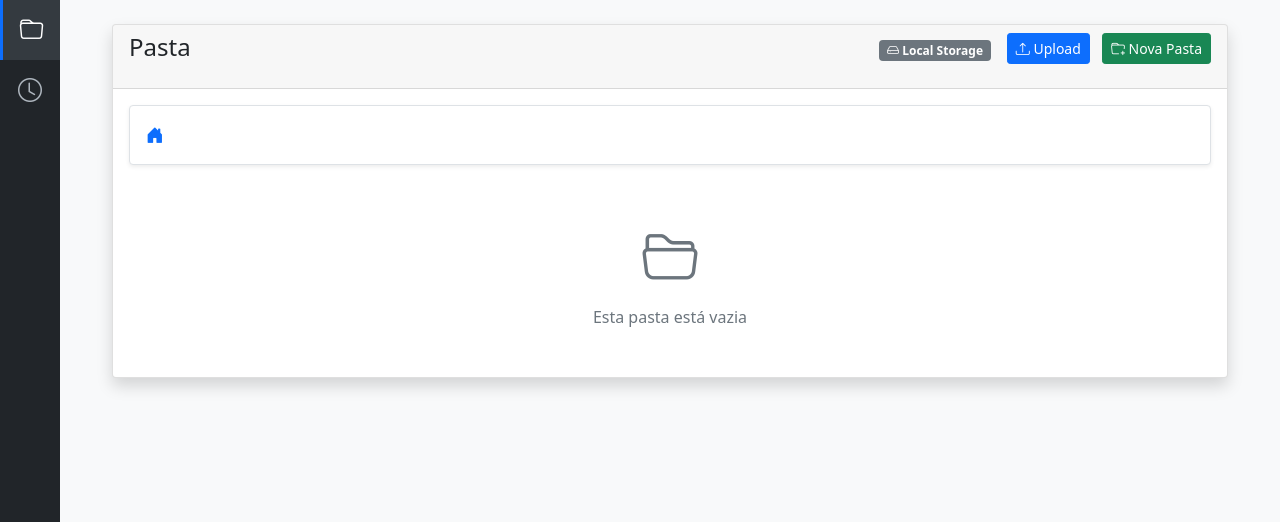
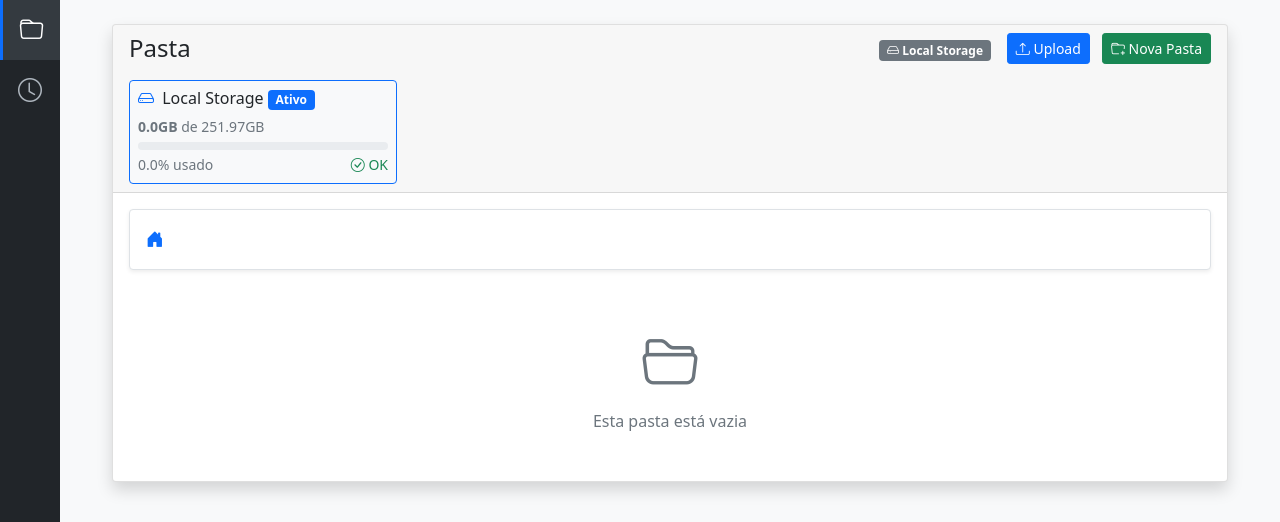
Before and after one commit to atlas-jedi/pasta, a Flask app: page / in a window 1280 px wide. Shown: the top 522 px of the page. Run offline with Flask 3, Linux system fonts and the light colour scheme.

Commit message:
feat: Add storage usage tracking and multi-storage support
- Implement get_storage_usage() method for storage providers
- Add storage usage tracking for Cloudinary and Local Storage
- Update file manager routes to support multiple storage providers
- Enhance index.html template with detailed storage usage visualization
- Improve error handling and logging for storage usage retrieval

```diff
--- a/app/modules/file_manager/routes.py
+++ b/app/modules/file_manager/routes.py
@@ -23,8 +23,64 @@ def index():
     """List files and directories at the given path."""
     path = request.args.get('path', '')
 
+    # Obter o storage atual
     storage = get_storage_provider()
     items = storage.list_items(path)
+
+    # Lista para armazenar informações de todos os storages
+    all_storages = []
+
+    # Obter informações do storage atual
+    try:
+        storage_usage = storage.get_storage_usage()
+
+        # Verificar se os valores são dicionários aninhados ou valores diretos
+        used = storage_usage.get('used', 0)
+        total = storage_usage.get('total', 1)
+        name = storage_usage.get('name', 'Storage')
+
+        # Se 'used' ou 'total' forem dicionários, tente extrair valores numéricos
+        if isinstance(used, dict):
+            current_app.logger.debug(f"'used' é um dicionário: {used}")
+            used = 0  # valor padrão seguro
+
+        if isinstance(total, dict):
+            current_app.logger.debug(f"'total' é um dicionário: {total}")
+            total = 1  # valor padrão seguro
+
+        # Garantir que os valores são números
+        current_storage = {
+            'used': float(used),
+            'total': max(float(total), 1),  # Evitar divisão por zero
+            'name': str(name),
+            'is_active': True  # Indica que este é o storage atual
+        }
+
+        all_storages.append(current_storage)
+
+    except Exception as e:
+        current_app.logger.error(f'Error getting storage usage: {e}')
+        current_storage = {
+            'used': 0,
+            'total': 1,
+            'name': 'Error Storage',
+            'is_active': True
+        }
+        all_storages.append(current_storage)
+
+    # No futuro, aqui você pode adicionar outros storages à lista all_storages
+    # Exemplo:
+    # try:
+    #     other_storage = get_other_storage_provider()
+    #     other_storage_usage = other_storage.get_storage_usage()
+    #     all_storages.append({
+    #         'used': float(other_storage_usage.get('used', 0)),
+    #         'total': max(float(other_storage_usage.get('total', 1)), 1),
+    #         'name': str(other_storage_usage.get('name', 'Other Storage')),
+    #         'is_active': False
+    #     })
+    # except Exception as e:
+    #     current_app.logger.error(f'Error getting other storage usage: {e}')
 
     # Get Cloudinary status from storage if it's CloudinaryStorage
     cloudinary_status = getattr(storage, 'status_checker', None)
@@ -37,7 +93,9 @@ def index():
         'index.html',
         items=items,
         current_path=path,
-        cloudinary_status=cloudinary_status
+        cloudinary_status=cloudinary_status,
+        storage_usage=current_storage,  # Mantém compatibilidade com o template atual
+        all_storages=all_storages  # Nova variável para múltiplos storages
     )
 
 
--- a/app/modules/file_manager/templates/index.html
+++ b/app/modules/file_manager/templates/index.html
@@ -2,11 +2,13 @@
 
 {% block title %}Gerenciador de Arquivos{% endblock %}
 
-{% block header_title %}Pasta{% endblock %}
-
 {% block header_actions %}
-<div class="d-flex align-items-center mb-3">
-  <div class="me-auto d-flex align-items-center">
+<div class="container-fluid p-0">
+  <!-- Primeira linha: Indicador de status e botões (alinhados à direita) -->
+  <div class="row mb-3">
+    <div class="col-12 d-flex justify-content-between align-items-center">
+      <h4 class="mb-0">Pasta</h4>
+      <div class="d-flex align-items-center">
         <div class="storage-indicator me-3">
           {% if cloudinary_status.configured %}
             {% if cloudinary_status.online %}
@@ -24,6 +26,8 @@
             </span>
           {% endif %}
         </div>
+
+        <!-- Botões de ação -->
         <div>
           <button
             class="btn btn-sm btn-primary me-2"
@@ -39,6 +43,80 @@
           >
             <i class="bi bi-folder-plus"></i> Nova Pasta
           </button>
+        </div>
+      </div>
+    </div>
+  </div>
+
+  <!-- Segunda linha: Cards de armazenamento (alinhados à esquerda) -->
+  <div class="row">
+    <div class="col-12">
+      <div class="storage-cards d-flex flex-wrap gap-3 justify-content-start">
+        {% for storage in all_storages %}
+          <div class="storage-card border rounded p-2 {% if storage.is_active %}bg-light border-primary{% else %}bg-white{% endif %}">
+            <div class="d-flex align-items-center mb-1">
+              <h6 class="mb-0 me-2">
+                {% if storage.name == 'Cloudinary' %}
+                  <i class="bi bi-cloud text-primary me-1"></i>
+                {% elif storage.name == 'Local Storage' %}
+                  <i class="bi bi-hdd text-primary me-1"></i>
+                {% else %}
+                  <i class="bi bi-hdd-stack text-primary me-1"></i>
+                {% endif %}
+                {{ storage.name }}
+                {% if storage.is_active %}
+                  <small class="badge bg-primary">Ativo</small>
+                {% endif %}
+              </h6>
+            </div>
+
+            <div class="storage-details mb-1">
+              <small class="text-muted">
+                {% set used_mb = (storage.used / 1024 / 1024)|round(2) %}
+                {% set total_mb = (storage.total / 1024 / 1024)|round(2) %}
+                {% set used_gb = (storage.used / 1024 / 1024 / 1024)|round(2) %}
+                {% set total_gb = (storage.total / 1024 / 1024 / 1024)|round(2) %}
+
+                {% if total_gb >= 1 %}
+                  <strong>{{ used_gb }}GB</strong> de {{ total_gb }}GB
+                {% else %}
+                  <strong>{{ used_mb }}MB</strong> de {{ total_mb }}MB
+                {% endif %}
+              </small>
+            </div>
+
+            <div class="progress" style="height: 8px; width: 250px;">
+              {% set used = storage.used|float %}
+              {% set total = storage.total|float %}
+              {% set usage_percent = (used / total * 100)|round(1) if total > 0 else 0 %}
+
+              <div class="progress-bar
+                {% if usage_percent > 90 %}bg-danger
+                {% elif usage_percent > 70 %}bg-warning
+                {% else %}bg-success{% endif %}"
+                role="progressbar"
+                style="width: {{ usage_percent }}%"
+                aria-valuenow="{{ usage_percent }}"
+                aria-valuemin="0"
+                aria-valuemax="100">
+              </div>
+            </div>
+
+            <div class="d-flex justify-content-between mt-1">
+              <small class="text-muted">{{ usage_percent }}% usado</small>
+              <small class="text-muted">
+                {% if usage_percent > 90 %}
+                  <span class="text-danger"><i class="bi bi-exclamation-triangle-fill"></i> Crítico</span>
+                {% elif usage_percent > 70 %}
+                  <span class="text-warning"><i class="bi bi-exclamation-triangle"></i> Atenção</span>
+                {% else %}
+                  <span class="text-success"><i class="bi bi-check-circle"></i> OK</span>
+                {% endif %}
+              </small>
+            </div>
+          </div>
+        {% endfor %}
+      </div>
     </div>
   </div>
 </div>
```
Also changed, not shown: app/modules/file_manager/storage/base.py, app/modules/file_manager/storage/cloudinary_storage.py, app/modules/file_manager/storage/local.py. Lines whose indentation alone changed are shown as unchanged.
